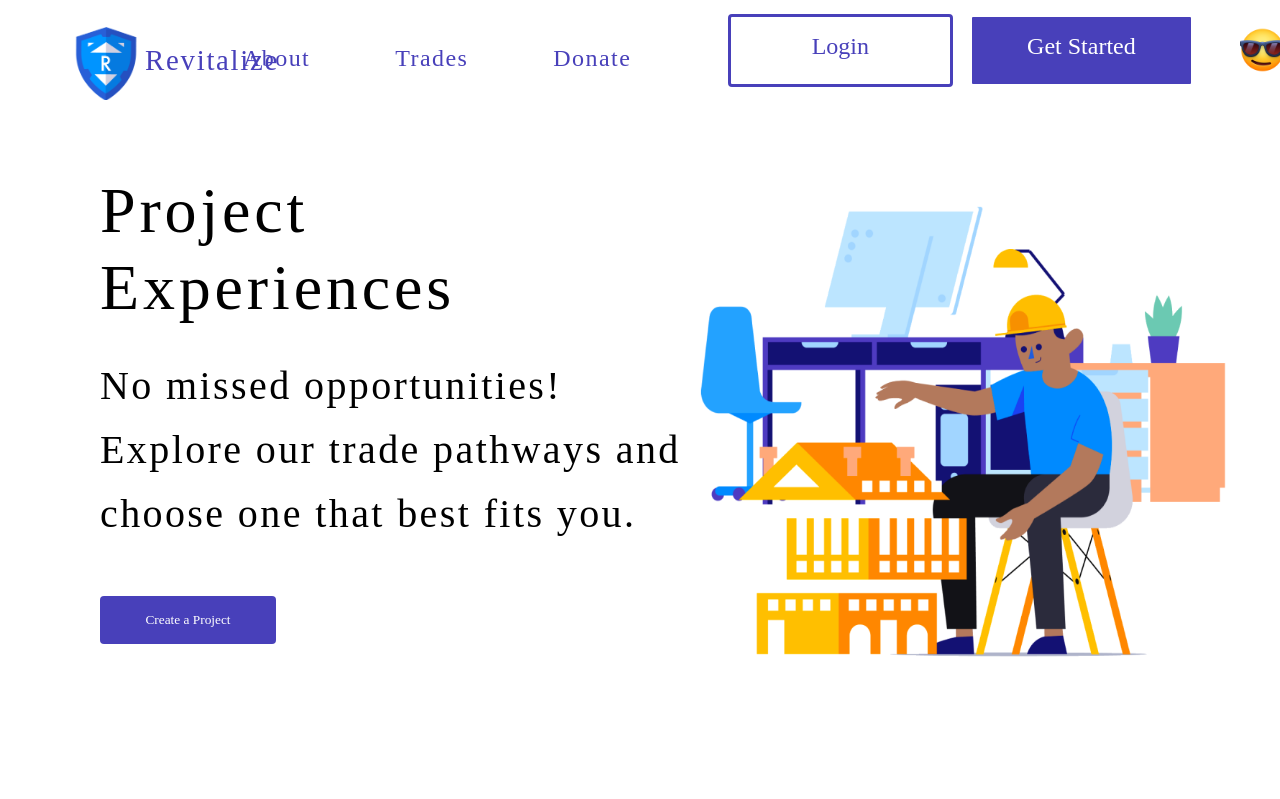
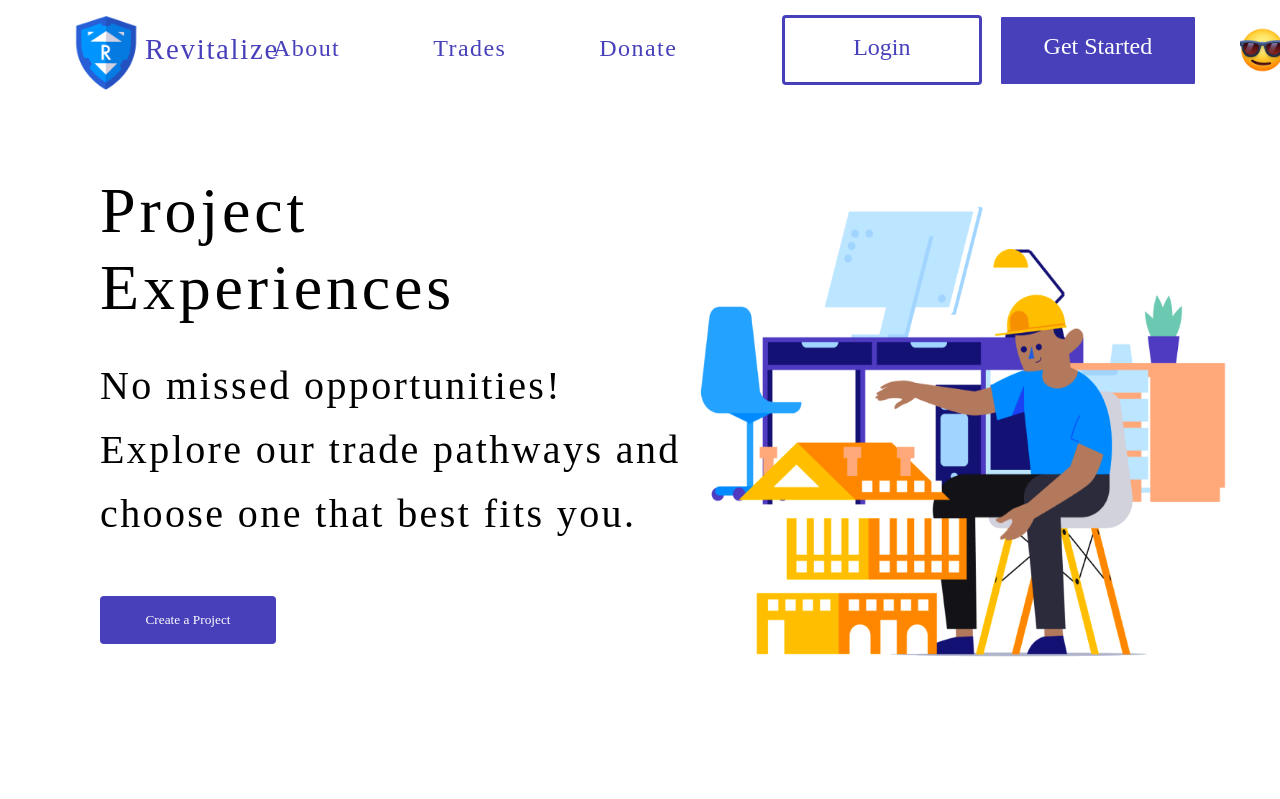
Before and after one commit to Revitalized-Playground/Front-End, a React (Create React App) app in the folder revclient/: page /projects in a window 1280 px wide. Shown: the top 799 px of the page. Built offline with nearby package versions, Linux system fonts and the light colour scheme; a web font is replaced by a local one.

Commit message:
refactored navbar styling

```diff
--- a/revclient/src/components/Layout/Nav.scss
+++ b/revclient/src/components/Layout/Nav.scss
@@ -14,6 +14,8 @@ nav {
 	}
 
 	a {
+		// background: yellow;
+		margin-right: 8px;
 		text-decoration: none;
 		color: inherit;
 	}
@@ -22,10 +24,10 @@ nav {
 		max-width: 25%;
 		// height: 80%;
 		position: absolute;
-		top: 0.72%;
+		// top: 0.72%;
 		position: absolute;
 		left: 4.5%;
-		top: 16%;
+		// top: 16%;
 
 		img {
 			max-height: 90px;
@@ -50,7 +52,7 @@ nav {
 		.navLinks {
 			// border: 1px solid red;
 			margin-right: 85px;
-			margin-top: 30px;
+			margin-top: 20px;
 
 			&:last-child {
 				margin-right: 300px;
@@ -67,14 +69,15 @@ nav {
 			font-size: 24px;
 			margin: auto 0.4% auto 1%;
 			height: 73px;
-			width: 225px;
+			width: 200px;
 			vertical-align: center;
 			padding-bottom: 30px;
 		}
 		.login {
 			@include buttonStyler($snow-white, $chillFi-purple, solid);
+			height: 70px;
 			margin: auto 0.4% auto 1%;
-			width: 225px;
+			width: 200px;
 			padding-bottom: 30px;
 		}
 	}
--- a/revclient/src/styles/_mixins.scss
+++ b/revclient/src/styles/_mixins.scss
@@ -4,6 +4,7 @@
 	// max-height: 45px;
 	overflow: hidden;
 	background-color: $snow-white;
+	// background-color: red;
 	top: 0;
 	left: 0;
 	z-index: 100;
```
